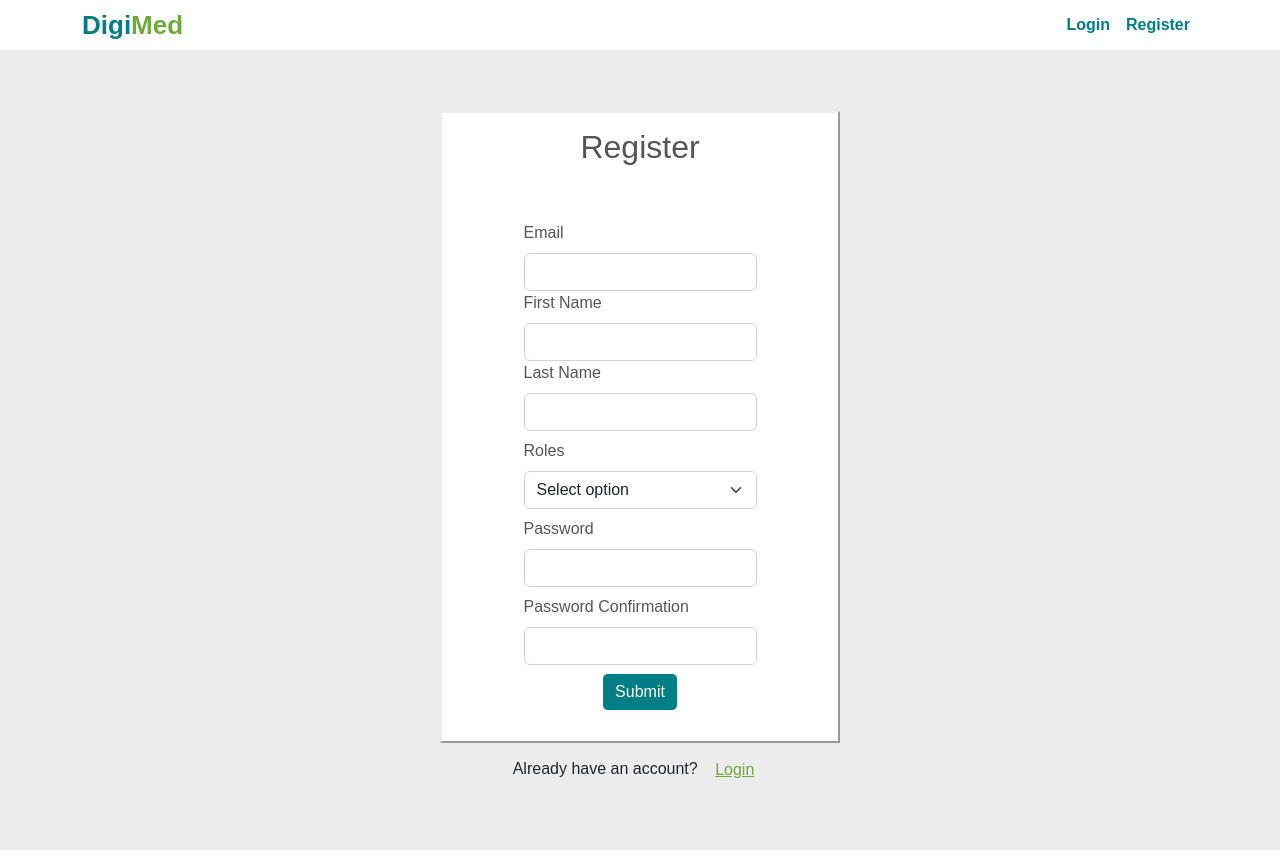
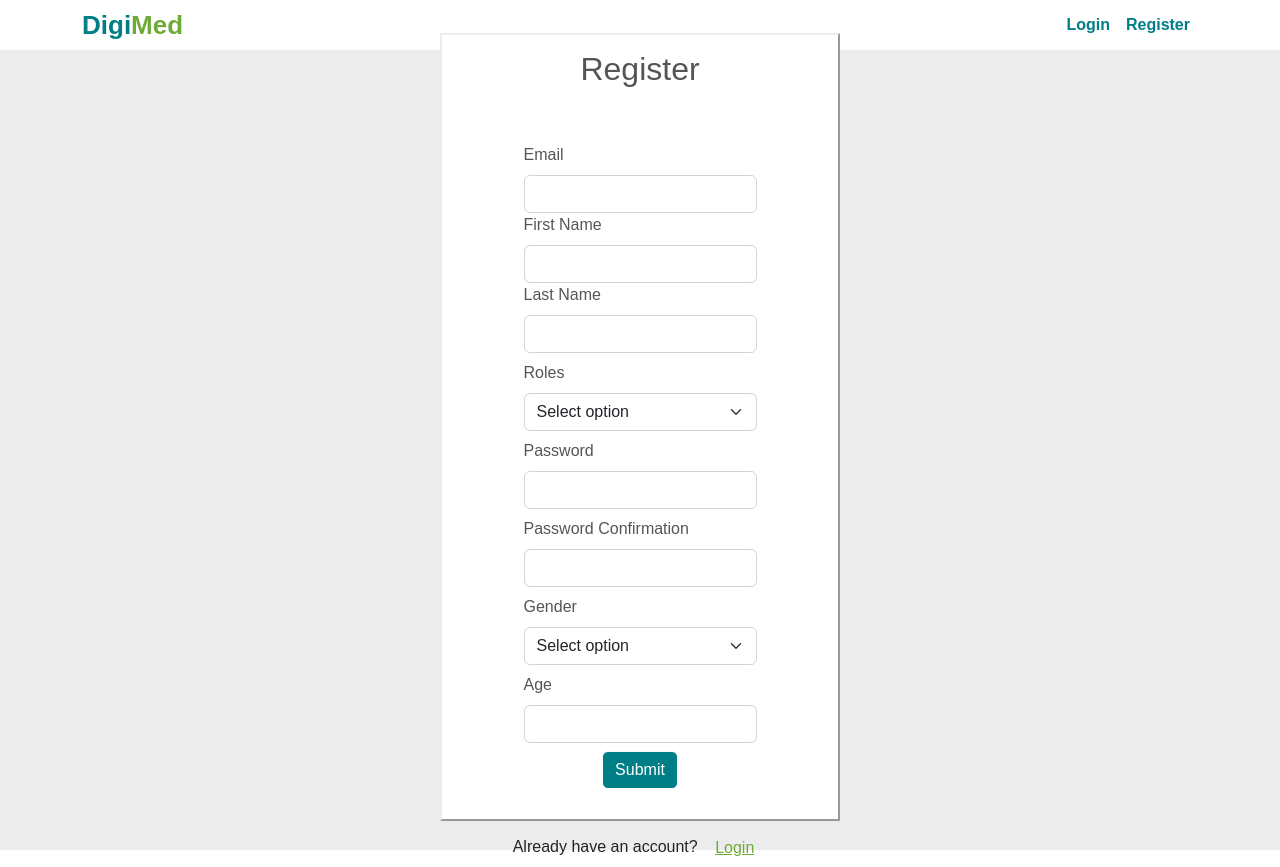
Before and after one commit to OzanaMaria/DigiMed, a React (Create React App) app in the folder frontend/: page /signup in a window 1280 px wide. Built offline with nearby package versions, Linux system fonts and the light colour scheme; no server answers.

Commit message:
Solved backend error

```diff
--- a/frontend/src/Auth/SignUp.js
+++ b/frontend/src/Auth/SignUp.js
@@ -12,6 +12,8 @@ export default function SignUp() {
     const firstNameRef = useRef();
     const lastNameRef = useRef();
     const passwordRef = useRef();
+    const ageRef = useRef();
+    const genderRef = useRef();
     const passwordConfirmRef = useRef();
     const [error, setError] = useState("");
     const [select, setInput] = useState("");
@@ -45,6 +47,8 @@ export default function SignUp() {
                 first_name: firstNameRef.current.value,
                 last_name: lastNameRef.current.value,
                 role: select.show,
+                gnder: select.gender,
+                age: ageRef.current.value
             }
             console.log(newUser);
             axios.post('http://localhost:3000/users', newUser,
@@ -108,6 +112,19 @@ export default function SignUp() {
                                     ref={passwordConfirmRef}
                                     required
                                 />
+                                <Form.Label className='mt-2'>Gender</Form.Label>
+                                <Form.Select required onChange={handleChange} name="gender" >
+                                    <option value="Select">Select option</option>
+                                    <option value="female">Female</option>
+                                    <option value="male">Male</option>
+                                    <option value="other">Other</option>
+                                </Form.Select>
+                                <Form.Label className='mt-2'>Age</Form.Label>
+                                <Form.Control
+                                    type='number'
+                                    ref={ageRef}
+                                    required
+                                />
                             </Form.Group>
 
                             <Button className='mt-2' id='register'
--- a/frontend/src/Dashboard/dashboard.js
+++ b/frontend/src/Dashboard/dashboard.js
@@ -53,7 +53,7 @@ export default function Dashboard() {
                 },
             }),
         });
-        console.log("result ", await response.json());
+        console.log("result ", await response.json().result);
     }
 
 
```
Also changed, not shown: 2 other files (tests, documents, lock files or other folders).
